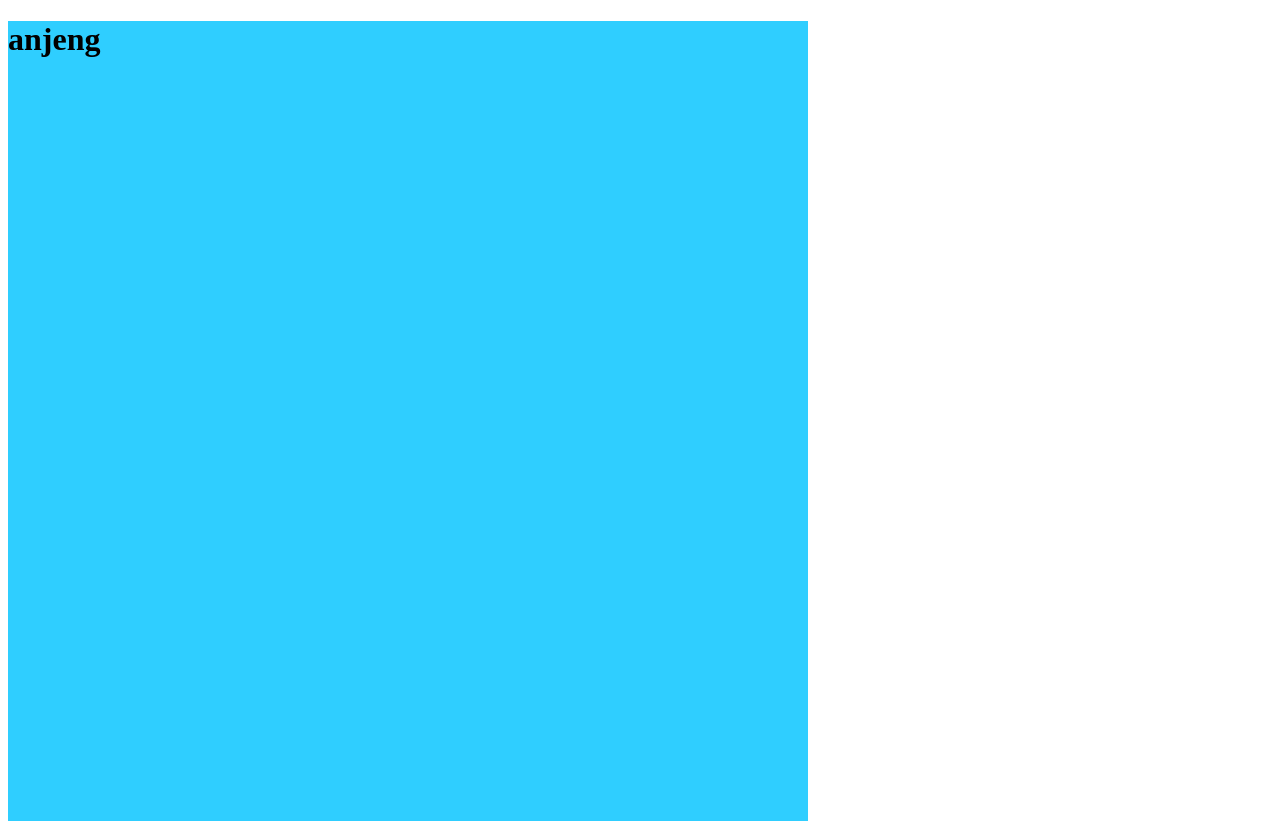
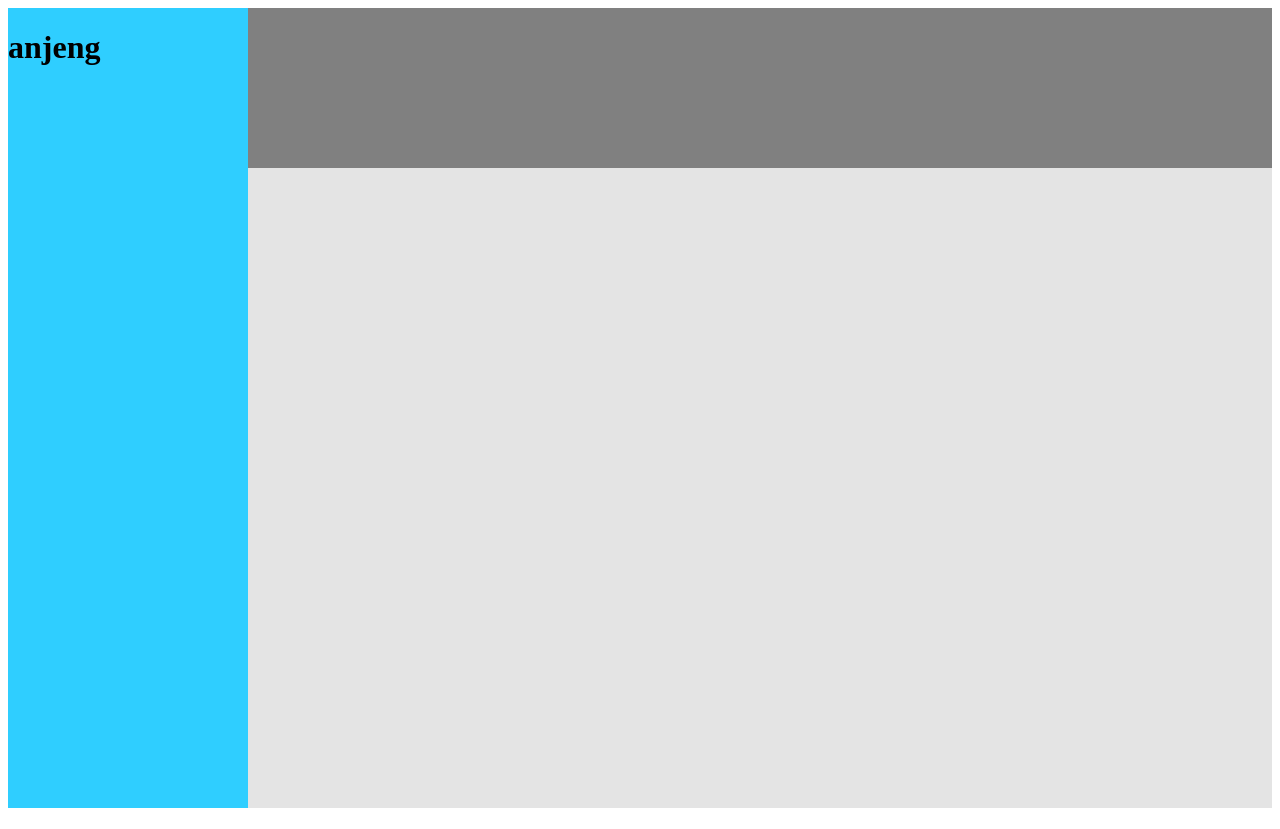
Before and after one commit to kaz9112/TOP-admin-dash, a plain HTML site: page index.html in a window 1280 px wide. Drawn offline with Linux system fonts and the light colour scheme.

Commit message:
simple lay out

```diff
--- a/style.css
+++ b/style.css
@@ -1,5 +1,27 @@
+body {
+    display: flex;
+}
+
+
 .menu-section {
     background-color: rgb(47, 206, 255);
-    width: 800px;
-    height: 800px;
+    width: 20vw;
+    height: 100vh;
 }
+
+.main {
+    display: flex;
+    flex-direction: column;
+}
+
+.main-top {
+    background-color: grey;
+    height: 20vh;
+    width: 80vw;;
+}
+
+.main-bottom {
+    background-color: rgb(228, 228, 228);
+    height: 80vh;
+    width: 80vw;
+}
```
